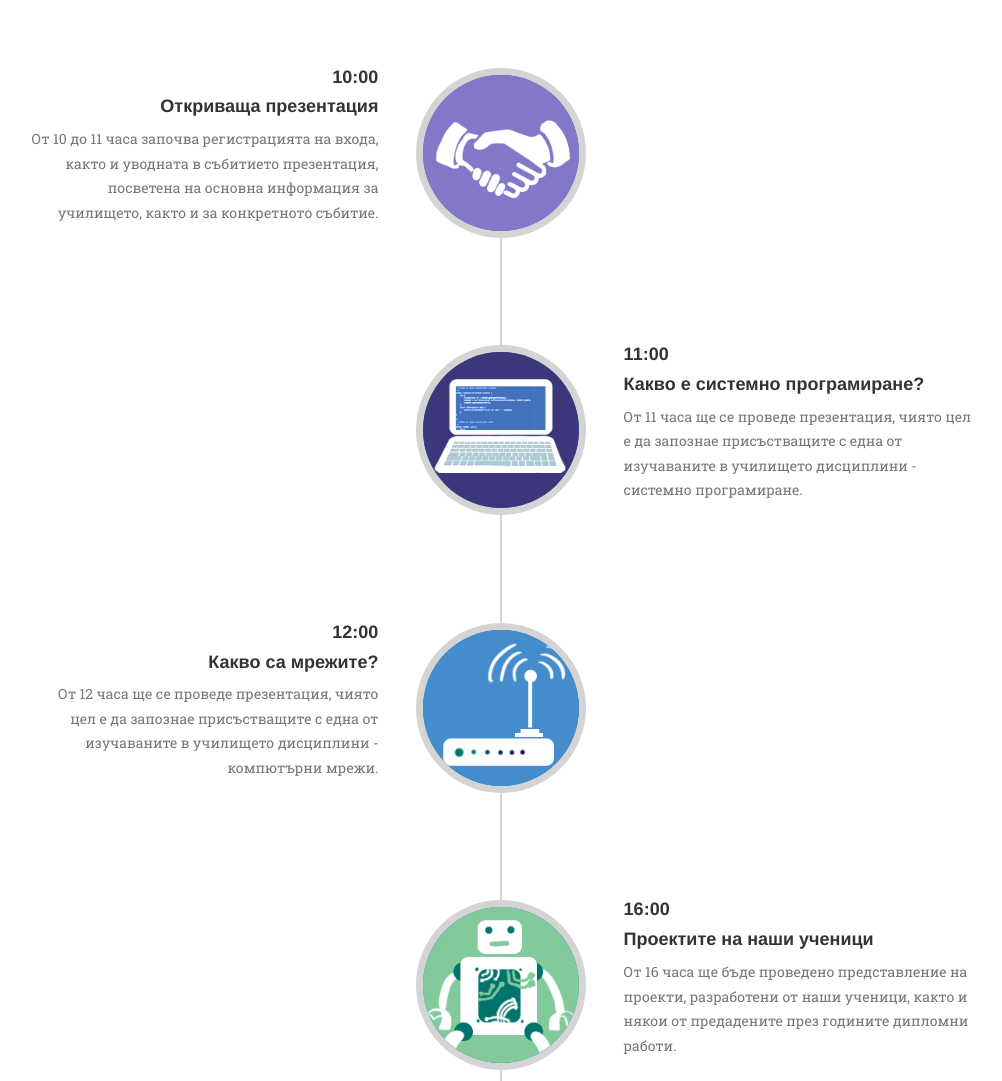
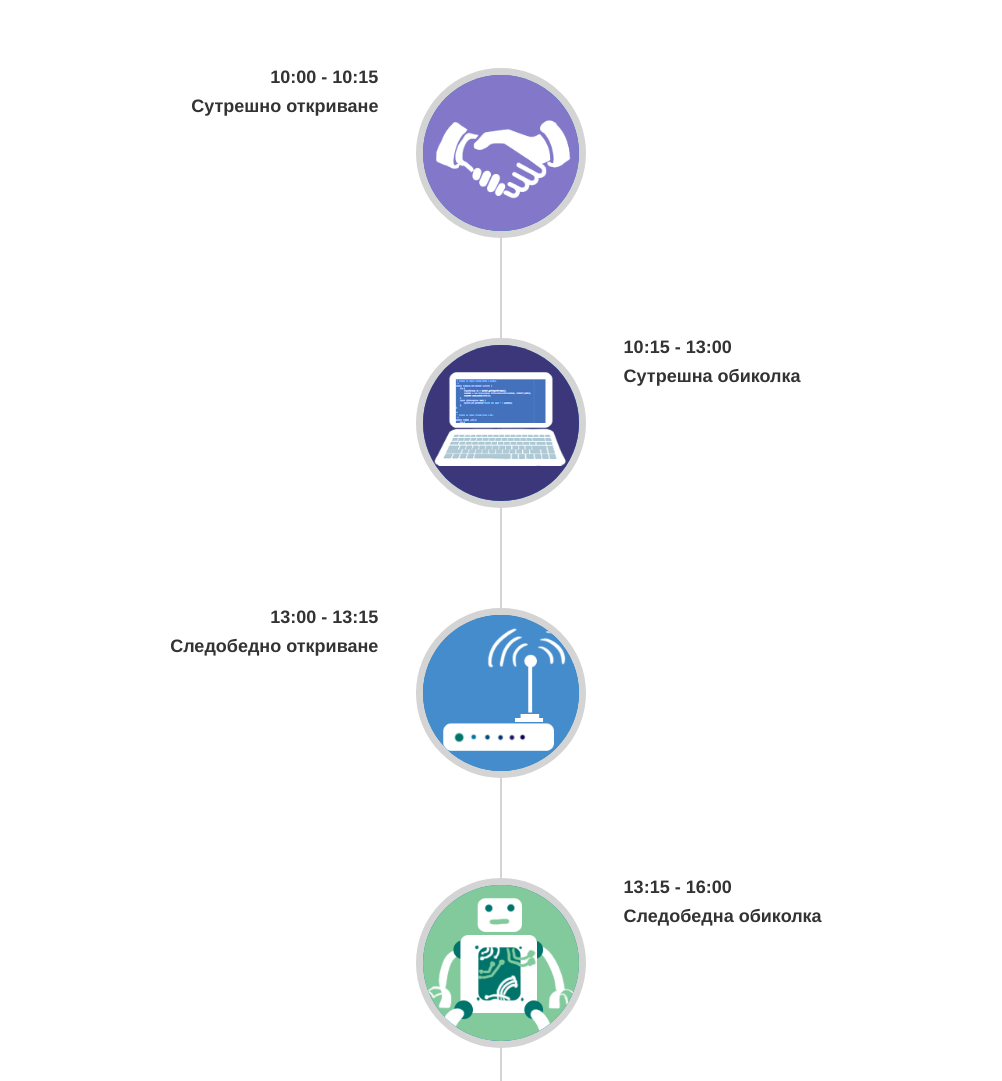
Before and after one commit to matir8/elsys-landing-page, a plain HTML site: page index.html in a window 1280 px wide. Shown: the part 3440-4521 px from the top of the page, without its empty margins (139-1141 px from the left). Drawn offline with nearby package versions, Linux system fonts and the light colour scheme; some packages are replaced by stand-ins of ours.

Commit message:
Update programme

```diff
--- a/index.html
+++ b/index.html
@@ -308,12 +308,13 @@
                             </div>
                             <div class="timeline-panel">
                                 <div class="timeline-heading">
-                                    <h4>10:00</h4>
-                                    <h4 class="subheading">Откриваща презентация</h4>
+                                    <h4>10:00 - 10:15</h4>
+                                    <h4 class="subheading">Сутрешно откриване</h4>
                                 </div>
-                                <div class="timeline-body">
+                                <!--<div class="timeline-body">
+
                                     <p class="text-muted">От 10 до 11 часа започва регистрацията на входа, както и уводната в събитието презентация, посветена на основна информация за училището, както и за конкретното събитие.</p>
-                                </div>
+                                  </div>-->
                             </div>
                         </li>
                         <li class="timeline-inverted">
@@ -322,12 +323,12 @@
                             </div>
                             <div class="timeline-panel">
                                 <div class="timeline-heading">
-                                    <h4>11:00</h4>
-                                    <h4 class="subheading">Какво е системно програмиране?</h4>
+                                    <h4>10:15 - 13:00</h4>
+                                    <h4 class="subheading">Сутрешна обиколка</h4>
                                 </div>
-                                <div class="timeline-body">
+                                <!--<div class="timeline-body">
                                     <p class="text-muted">От 11 часа ще се проведе презентация, чиято цел е да запознае присъстващите с една от изучаваните в училището дисциплини - системно програмиране.</p>
-                                </div>
+                                  </div>-->
                             </div>
                         </li>
                         <li>
@@ -336,12 +337,12 @@
                             </div>
                             <div class="timeline-panel">
                                 <div class="timeline-heading">
-                                    <h4>12:00</h4>
-                                    <h4 class="subheading">Какво са мрежите?</h4>
+                                    <h4>13:00 - 13:15</h4>
+                                    <h4 class="subheading">Следобедно откриване</h4>
                                 </div>
-                                <div class="timeline-body">
+                                <!--<div class="timeline-body">
                                     <p class="text-muted">От 12 часа ще се проведе презентация, чиято цел е да запознае присъстващите с една от изучаваните в училището дисциплини - компютърни мрежи.</p>
-                                </div>
+                                  </div>-->
                             </div>
                         </li>
                         <li class="timeline-inverted">
@@ -350,12 +351,12 @@
                             </div>
                             <div class="timeline-panel">
                                 <div class="timeline-heading">
-                                    <h4>16:00</h4>
-                                    <h4 class="subheading">Проектите на наши ученици</h4>
+                                    <h4>13:15 - 16:00</h4>
+                                    <h4 class="subheading">Следобедна обиколка</h4>
                                 </div>
-                                <div class="timeline-body">
+                                <!--<div class="timeline-body">
                                     <p class="text-muted">От 16 часа ще бъде проведено представление на проекти, разработени от наши ученици, както и някои от предадените през годините дипломни работи.</p>
-                                </div>
+                                  </div>-->
                             </div>
                         </li>
                         <li class="timeline-inverted">
```
